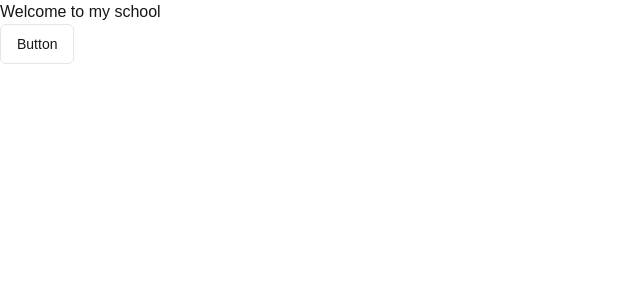
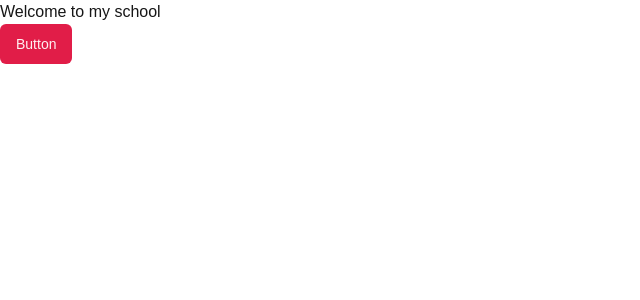
Before and after one commit to umesh37kr/firstschool-ui, a Next.js app: page / in a window 1280 px wide. Shown: the top 300 px of the page, without its empty margins (0-640 px from the left). Built offline with nearby package versions, Linux system fonts and the light colour scheme.

Commit message:
add shadcn ui theme

```diff
--- a/src/app/globals.css
+++ b/src/app/globals.css
@@ -29,51 +29,52 @@
 @layer base {
   :root {
     --background: 0 0% 100%;
-    --foreground: 0 0% 3.9%;
+    --foreground: 240 10% 3.9%;
     --card: 0 0% 100%;
-    --card-foreground: 0 0% 3.9%;
+    --card-foreground: 240 10% 3.9%;
     --popover: 0 0% 100%;
-    --popover-foreground: 0 0% 3.9%;
-    --primary: 0 0% 9%;
-    --primary-foreground: 0 0% 98%;
-    --secondary: 0 0% 96.1%;
-    --secondary-foreground: 0 0% 9%;
-    --muted: 0 0% 96.1%;
-    --muted-foreground: 0 0% 45.1%;
-    --accent: 0 0% 96.1%;
-    --accent-foreground: 0 0% 9%;
+    --popover-foreground: 240 10% 3.9%;
+    --primary: 346.8 77.2% 49.8%;
+    --primary-foreground: 355.7 100% 97.3%;
+    --secondary: 240 4.8% 95.9%;
+    --secondary-foreground: 240 5.9% 10%;
+    --muted: 240 4.8% 95.9%;
+    --muted-foreground: 240 3.8% 46.1%;
+    --accent: 240 4.8% 95.9%;
+    --accent-foreground: 240 5.9% 10%;
     --destructive: 0 84.2% 60.2%;
     --destructive-foreground: 0 0% 98%;
-    --border: 0 0% 89.8%;
-    --input: 0 0% 89.8%;
-    --ring: 0 0% 3.9%;
+    --border: 240 5.9% 90%;
+    --input: 240 5.9% 90%;
+    --ring: 346.8 77.2% 49.8%;
+    --radius: 0.5rem;
     --chart-1: 12 76% 61%;
     --chart-2: 173 58% 39%;
     --chart-3: 197 37% 24%;
     --chart-4: 43 74% 66%;
     --chart-5: 27 87% 67%;
-    --radius: 0.5rem;
   }
+
   .dark {
-    --background: 0 0% 3.9%;
-    --foreground: 0 0% 98%;
-    --card: 0 0% 3.9%;
-    --card-foreground: 0 0% 98%;
-    --popover: 0 0% 3.9%;
-    --popover-foreground: 0 0% 98%;
-    --primary: 0 0% 98%;
-    --primary-foreground: 0 0% 9%;
-    --secondary: 0 0% 14.9%;
+    --background: 20 14.3% 4.1%;
+    --foreground: 0 0% 95%;
+    --card: 24 9.8% 10%;
+    --card-foreground: 0 0% 95%;
+    --popover: 0 0% 9%;
+    --popover-foreground: 0 0% 95%;
+    --primary: 346.8 77.2% 49.8%;
+    --primary-foreground: 355.7 100% 97.3%;
+    --secondary: 240 3.7% 15.9%;
     --secondary-foreground: 0 0% 98%;
-    --muted: 0 0% 14.9%;
-    --muted-foreground: 0 0% 63.9%;
-    --accent: 0 0% 14.9%;
+    --muted: 0 0% 15%;
+    --muted-foreground: 240 5% 64.9%;
+    --accent: 12 6.5% 15.1%;
     --accent-foreground: 0 0% 98%;
     --destructive: 0 62.8% 30.6%;
-    --destructive-foreground: 0 0% 98%;
-    --border: 0 0% 14.9%;
-    --input: 0 0% 14.9%;
-    --ring: 0 0% 83.1%;
+    --destructive-foreground: 0 85.7% 97.3%;
+    --border: 240 3.7% 15.9%;
+    --input: 240 3.7% 15.9%;
+    --ring: 346.8 77.2% 49.8%;
     --chart-1: 220 70% 50%;
     --chart-2: 160 60% 45%;
     --chart-3: 30 80% 55%;
--- a/src/app/page.js
+++ b/src/app/page.js
@@ -4,7 +4,7 @@
   return (
     <main>
       <h1>Welcome to my school</h1>
-      <Button variant="outline">Button</Button>
+      <Button>Button</Button>
     </main>
   );
 }
```
